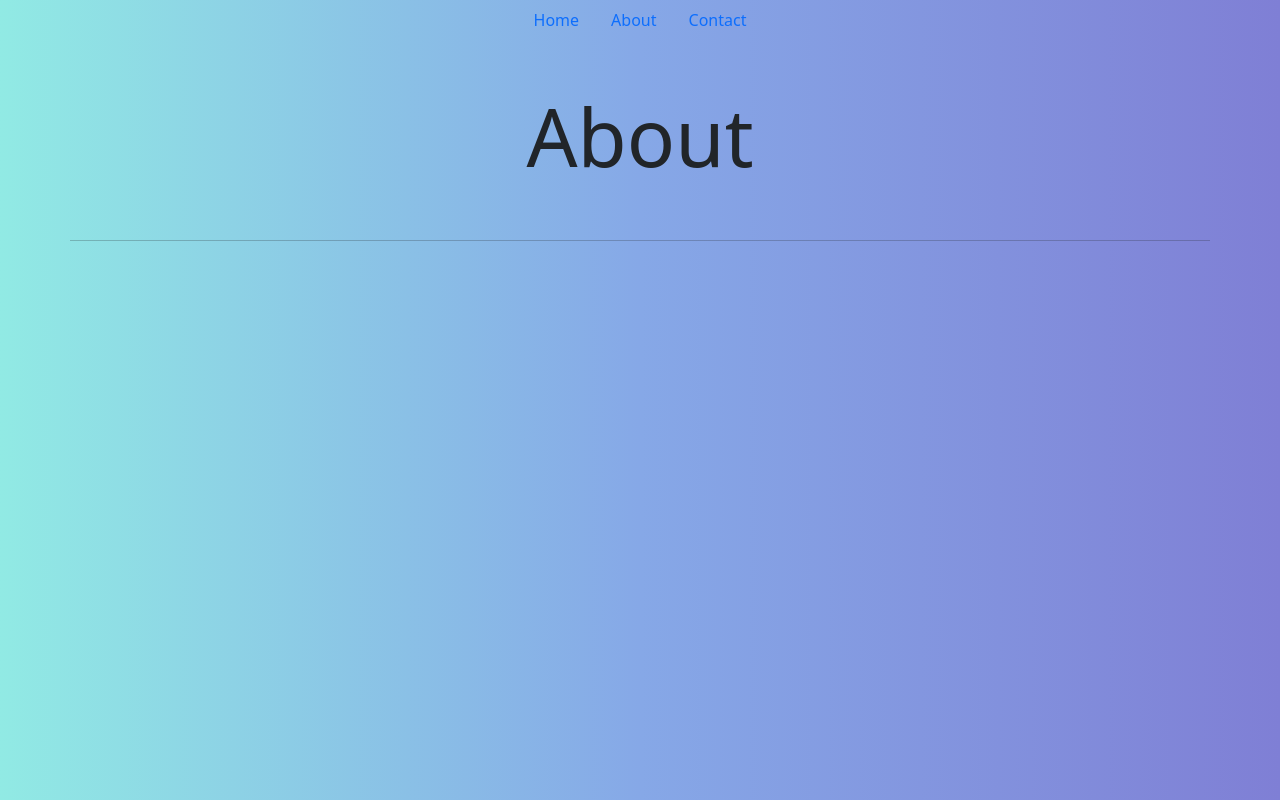
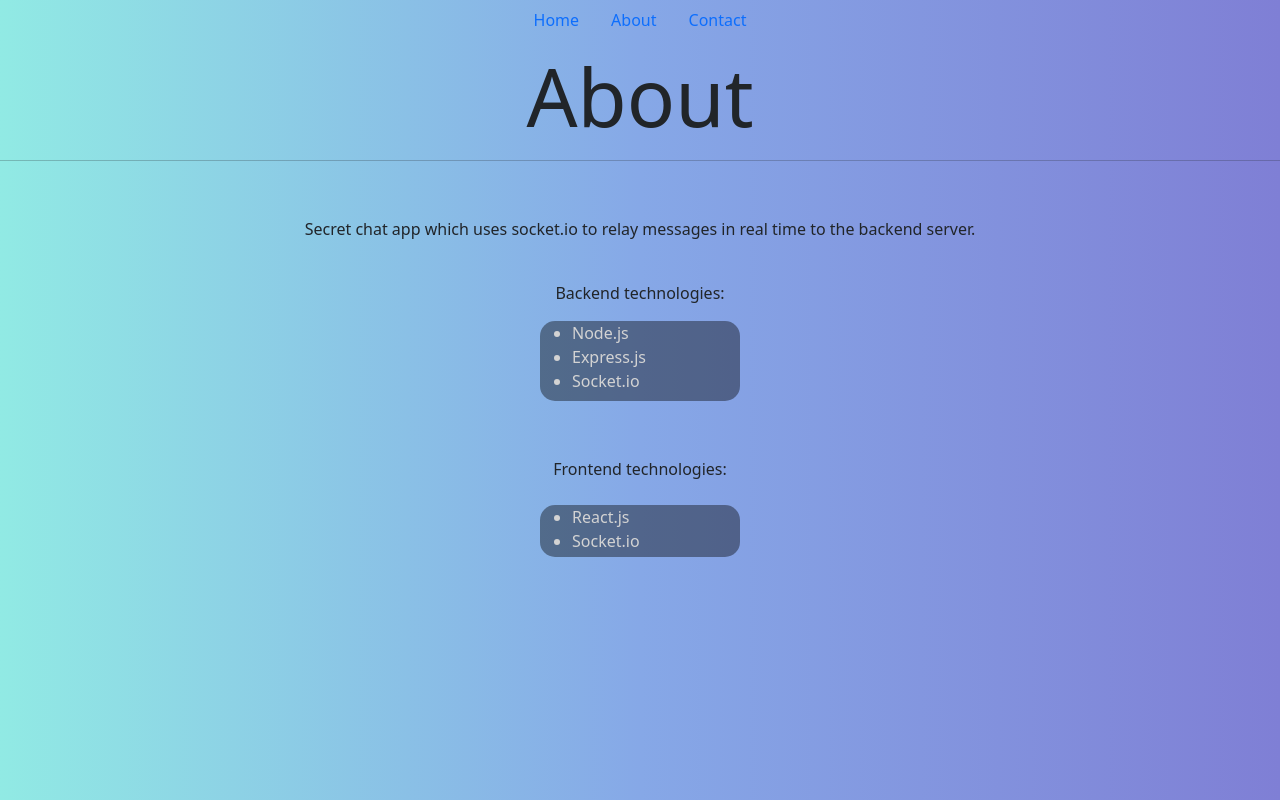
Before and after one commit to deza41/secret-chat-socket-io-frontend, a React (Create React App) app: page /About in a window 1280 px wide. Built offline with nearby package versions, Linux system fonts and the light colour scheme; no server answers.

Commit message:
final touches

```diff
--- a/src/Pages/About.js
+++ b/src/Pages/About.js
@@ -1,10 +1,34 @@
 const About = () => {
-    return <div className="container">
-        <div className="row">
-            <h1 className="text-center p-5 display-1">About</h1>
-            <hr></hr>
+
+    return(
+        <div className="container-fluid h-100">
+            <div className="row justify-content-center h-100">
+                <h1 className="text-center p-2 display-1">About</h1>
+                <hr></hr>
+                <div className="">
+                    <div className="card-body msg_card_body" id='bottom'>
+                        <p className="text-center p-4">Secret chat app which uses socket.io to relay messages in real time to the backend server.</p>
+                        <p className="text-center">Backend technologies:</p>
+                        <ul className="Aboutcard">
+                            <li className="">Node.js</li>
+                            <li className="">Express.js</li>
+                            <li className="">Socket.io</li>
+                        </ul>
+                        <br></br>
+                        <br></br>
+                        <p className="text-center p-2">Frontend technologies:</p>
+                        <ul className="Aboutcard2">
+                            <li className="">React.js</li>
+                            <li className="">Socket.io</li>
+                        </ul>
+                    </div >
+                </div>
+            </div>
         </div>
-    </div>
+
+    )
+
+
 }
 
 export default About;
--- a/src/Pages/Contact.js
+++ b/src/Pages/Contact.js
@@ -3,7 +3,9 @@ const Contact = () => {
         <div className="row">
             <h1 className="text-center p-5 display-1">Contact</h1>
             <hr></hr>
-
+            <p className="text-center p-5 display-6"><b>email:</b> deza41@hotmail.com</p>
+            <p className="text-center p-5 display-6"><b>Personal Website: </b>
+            <a href="https://www.tyronedeza.com/">Click Here</a> </p>
         </div>
     </div>
 }
--- a/src/home.css
+++ b/src/home.css
@@ -16,6 +16,24 @@ body,html{
     border-radius: 15px !important;
     background-color: rgba(0,0,0,0.4) !important;
     margin: auto;
+}
+
+.Aboutcard{
+    height: 80px;
+    width: 200px;
+    border-radius: 15px !important;
+    background-color: rgba(0,0,0,0.4) !important;
+    margin: auto;
+    color:rgb(211, 211, 211);
+}
+
+.Aboutcard2{
+    height: 52px;
+    width: 200px;
+    border-radius: 15px !important;
+    background-color: rgba(0,0,0,0.4) !important;
+    margin: auto;
+    color:rgb(211, 211, 211);
 }
 .contacts_body{
     padding:  0.75rem 0 !important;
```
